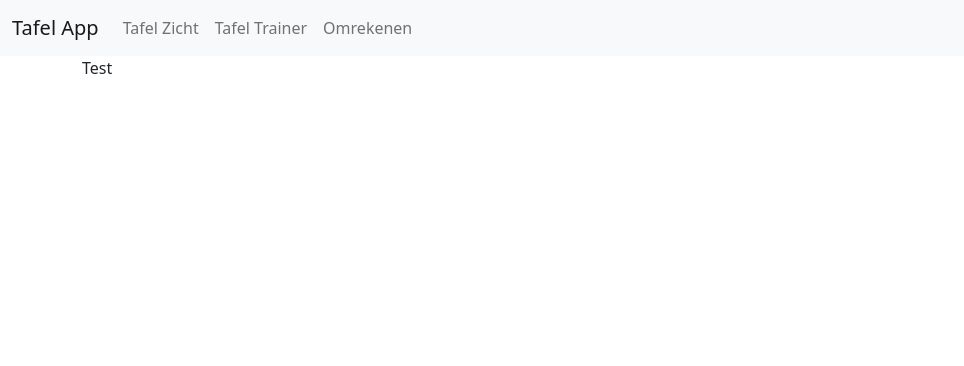
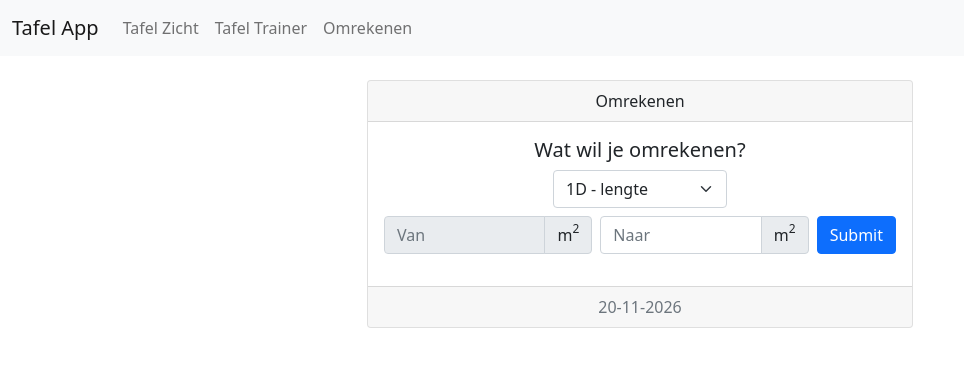
Before and after one commit to luccie-cmd/school_tafelapp, a plain HTML site: page rekenapp2/omreken.html in a window 1280 px wide. Shown: the whole page, without its empty margins (0-964 px from the left). Drawn offline with nearby package versions, Linux system fonts and the light colour scheme.

Commit message:
Voeg de card toe

```diff
--- a/rekenapp2/omreken.html
+++ b/rekenapp2/omreken.html
@@ -12,7 +12,58 @@
 
 <body>
     <main class="container">
-        Test
+        <div class="row justify-content-center mt-4">
+            <div class="col-6">
+                <div class="card text-center">
+                    <div class="card-header">
+                        Omrekenen
+                    </div>
+                    <div class="card-body">
+                        <div class="row g-2">
+                            <h5>Wat wil je omrekenen?</h5>
+                        </div>
+                        <form id="omrekenForm">
+                            <div class="row g-2 mb-2 justify-content-center">
+                                <div class="col-auto">
+                                    <select class="form-select" id="dimensieSelect" aria-label="Kies een dimensie">
+                                        <option value="1D" selected>1D - lengte</option>
+                                        <option value="2D">2D - oppervlakte</option>
+                                        <option value="3D">3D - inhoud</option>
+                                    </select>
+                                </div>
+                            </div>
+                            <div class="row g-2">
+                                <div class="col">
+                                    <div class="input-group">
+                                        <input type="text" class="form-control" id="vanInput" placeholder="Van" disabled>
+                                        <span class="input-group-text" id="vanEenheid">m<sup>2</sup></span>
+                                    </div>
+                                </div>
+                                <div class="col">
+                                    <div class="input-group">
+                                        <input type="text" class="form-control" id="naarInput" placeholder="Naar">
+                                        <span class="input-group-text" id="naarEenheid">m<sup>2</sup></span>
+                                    </div>
+                                </div>
+                                <div class="col-auto">
+                                    <button type="submit" class="btn btn-primary">
+                                        Submit
+                                    </button>
+                                </div>
+                            </div>
+                        </form>
+                        <div class="row">
+                            <div class="col">
+                                <div id="omrekenResultaat" class="mt-3"></div>
+                            </div>
+                        </div>
+                    </div>
+                    <div class="card-footer text-muted">
+                        <span class="datum"></span>
+                    </div>
+                </div>
+            </div>
+        </div>
     </main>
     <script src="https://cdn.jsdelivr.net/npm/bootstrap@5.0.2/dist/js/bootstrap.bundle.min.js"
         integrity="sha384-MrcW6ZMFYlzcLA8Nl+NtUVF0sA7MsXsP1UyJoMp4YLEuNSfAP+JcXn/tWtIaxVXM"
```
